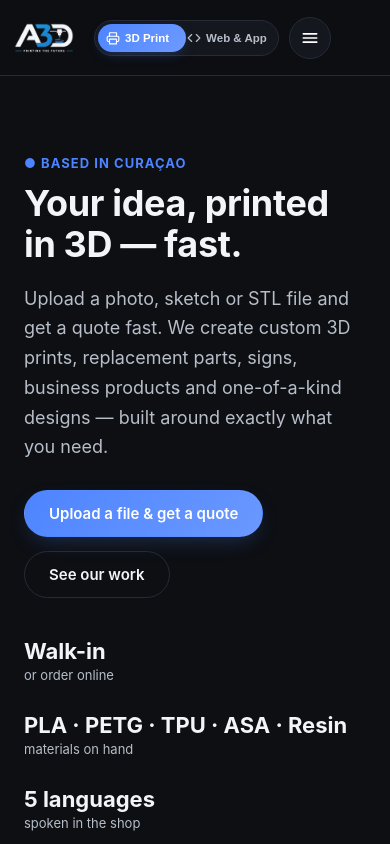
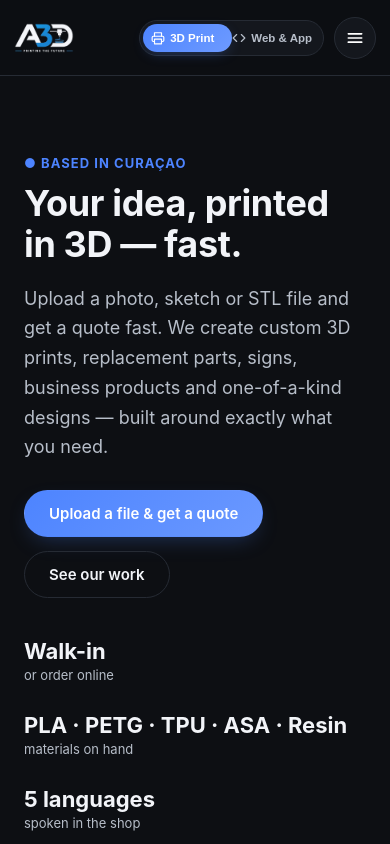
Before and after one commit to a3dprintingcw-cyber/a3d-printing-website, a plain HTML site: page index.html in a window 390 px wide. Shown: the top 844 px of the page. Drawn offline with Linux system fonts and the light colour scheme.

Commit message:
Align the mode switch and menu button to the right on mobile

```diff
--- a/css/styles.css
+++ b/css/styles.css
@@ -627,3 +627,10 @@ body.mode-switching [data-content-for] { animation: mode-in .38s cubic-bezier(.2
    the cards themselves — they need min-width:0 directly. */
 .form-card, .quote-side, .card { min-width: 0; }
 .card, .form-card, .quote-side { overflow-wrap: anywhere; }
+
+/* Once the desktop nav is hidden the header row is just logo + actions, both
+   flex-shrink:0 sitting at flex-start — which left the mode switch and menu
+   button stranded in the middle of the bar. Push the actions to the right. */
+@media (max-width: 1080px) {
+  .header-actions { margin-left: auto; }
+}
```
